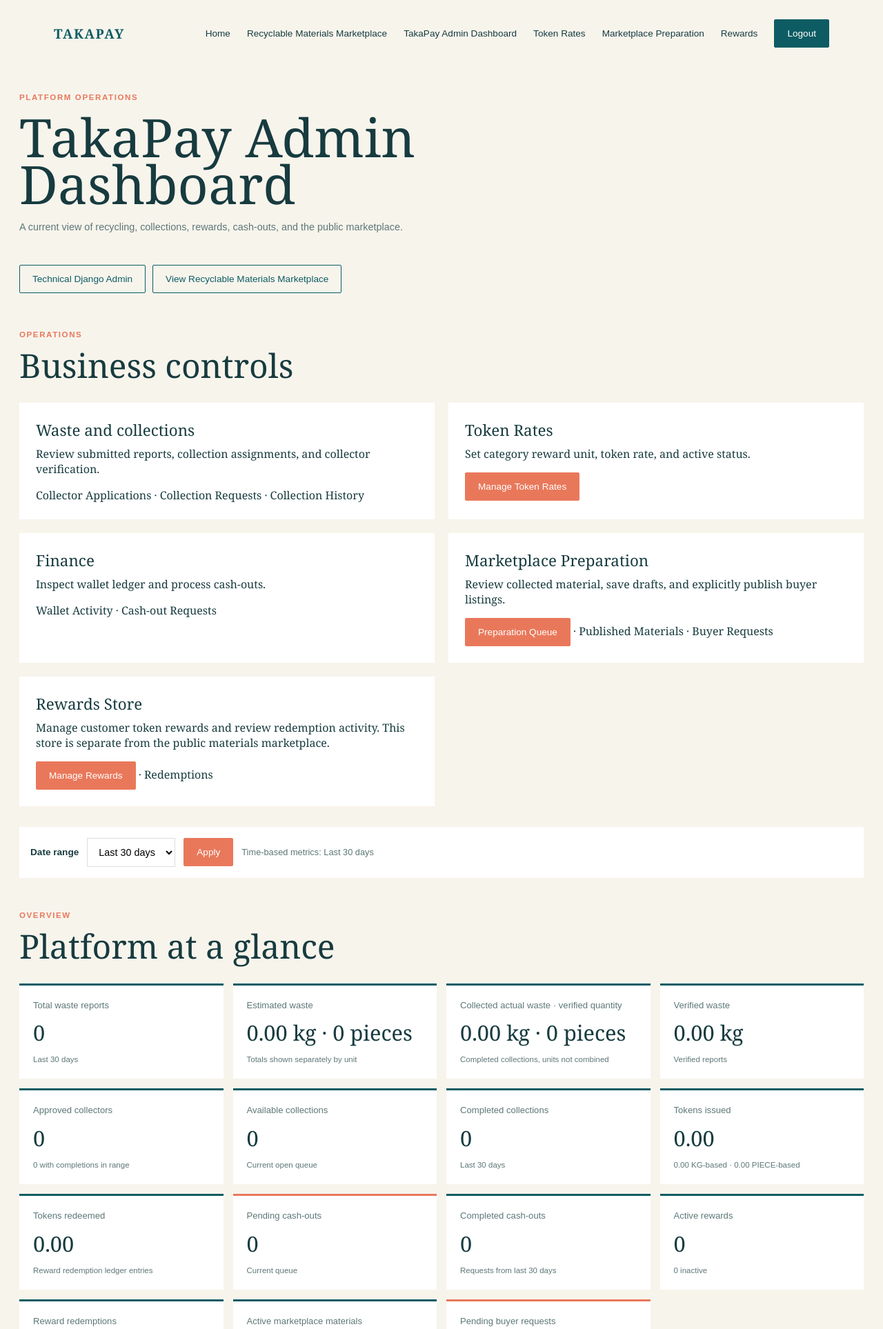
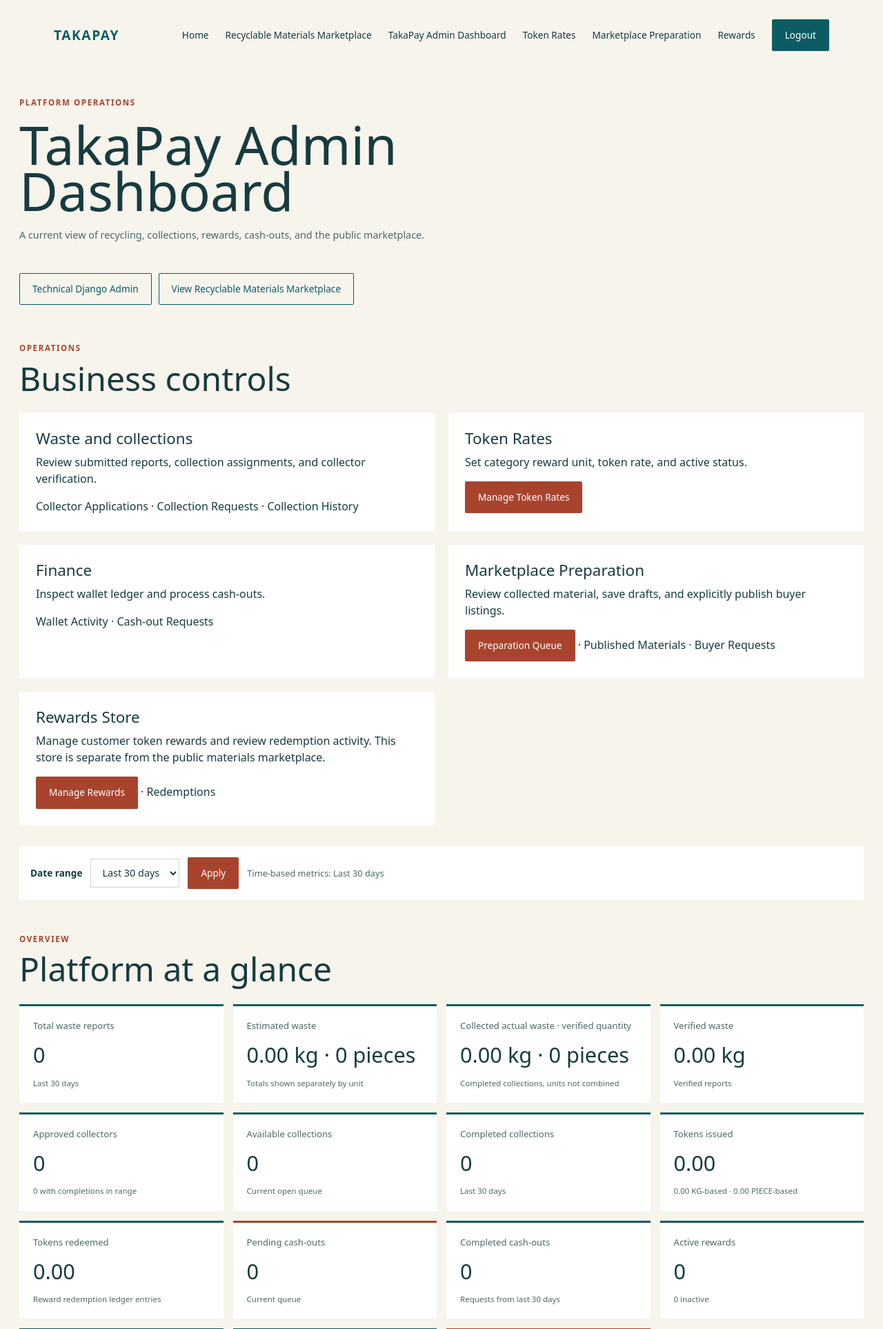
Before and after one commit to issatzuberi99-design/TakaPay, a Django app: page /admin/dashboard/ in a window 1280 px wide. Shown: the top 1927 px of the page at 69% size. Run offline with Django 5.2, Linux system fonts and the light colour scheme; the visitor is signed in with stand-in values (Sample User, id 1); data that the repository does not hold is empty.

Commit message:
Establish TakaPay design system foundation

```diff
--- /dev/null
+++ b/static/css/base.css
@@ -0,0 +1,119 @@
+*,
+*::before,
+*::after {
+    box-sizing: border-box;
+}
+
+html {
+    min-width: 320px;
+    scroll-behavior: smooth;
+}
+
+body {
+    margin: 0;
+    color: var(--color-text);
+    background: var(--color-background);
+    font-family: var(--font-family);
+    font-size: var(--font-size-md);
+    font-weight: var(--font-weight-normal);
+    line-height: var(--line-height-normal);
+    text-rendering: optimizeLegibility;
+}
+
+a {
+    color: inherit;
+    text-decoration: none;
+}
+
+a:hover {
+    color: var(--color-primary);
+}
+
+h1,
+h2,
+h3,
+h4,
+h5,
+h6 {
+    color: inherit;
+    font-family: var(--font-family);
+    font-weight: var(--font-weight-semibold);
+    line-height: var(--line-height-tight);
+    margin-block: 0 var(--space-4);
+}
+
+h1 { font-size: var(--font-size-4xl); }
+h2 { font-size: var(--font-size-3xl); }
+h3 { font-size: var(--font-size-2xl); }
+h4 { font-size: var(--font-size-xl); }
+p { margin-block: 0 var(--space-4); }
+
+ul,
+ol {
+    padding-inline-start: 1.5em;
+}
+
+img,
+picture,
+svg,
+video,
+canvas {
+    max-width: 100%;
+}
+
+img,
+video {
+    height: auto;
+}
+
+button,
+input,
+select,
+textarea {
+    color: inherit;
+    font: inherit;
+}
+
+button,
+[type="button"],
+[type="reset"],
+[type="submit"] {
+    cursor: pointer;
+}
+
+:disabled {
+    cursor: not-allowed;
+}
+
+:focus-visible {
+    outline: 3px solid var(--focus-ring);
+    outline-offset: 3px;
+}
+
+::selection {
+    color: var(--color-surface);
+    background: var(--color-primary);
+}
+
+.ds-visually-hidden {
+    position: absolute;
+    width: 1px;
+    height: 1px;
+    padding: 0;
+    margin: -1px;
+    overflow: hidden;
+    clip: rect(0, 0, 0, 0);
+    white-space: nowrap;
+    border: 0;
+}
+
+@media (prefers-reduced-motion: reduce) {
+    *,
+    *::before,
+    *::after {
+        scroll-behavior: auto !important;
+        animation-duration: 0.01ms !important;
+        animation-iteration-count: 1 !important;
+        transition-duration: 0.01ms !important;
+    }
+}
--- a/static/css/site.css
+++ b/static/css/site.css
@@ -1,57 +1,54 @@
 :root {
-    --ink: #173b3f;
-    --muted: #5d7776;
-    --teal: #0d5c63;
-    --coral: #e9785b;
-    --cream: #f7f4ec;
-    --line: #d9e0d8;
-    --white: #ffffff;
-    font-family: Georgia, "Times New Roman", serif;
+    /* Legacy aliases point to the centralized tokens during gradual migration. */
+    --ink: var(--color-text);
+    --muted: var(--color-text-muted);
+    --teal: var(--color-primary);
+    --coral: var(--color-accent);
+    --cream: var(--color-background);
+    --line: var(--color-border);
+    --white: var(--color-surface);
 }
 
-* { box-sizing: border-box; }
-body { margin: 0; color: var(--ink); background: var(--cream); }
-a { color: inherit; text-decoration: none; }
 .site-header { align-items: center; display: flex; justify-content: space-between; margin: 0 auto; max-width: 1180px; padding: 28px 28px 18px; }
 .brand { color: var(--teal); font-size: 1.2rem; font-weight: 700; letter-spacing: .08em; }
-nav { align-items: center; display: flex; gap: 24px; font-family: Arial, sans-serif; font-size: .85rem; }
+nav { align-items: center; display: flex; gap: 24px; font-family: var(--font-family); font-size: .85rem; }
 nav a:hover, .text-link:hover { color: var(--coral); }
-.nav-button, .button { border: 1px solid var(--teal); border-radius: 2px; display: inline-block; font-family: Arial, sans-serif; font-size: .85rem; padding: 12px 18px; }
+.nav-button, .button { border: 1px solid var(--teal); border-radius: 2px; display: inline-block; font-family: var(--font-family); font-size: .85rem; padding: 12px 18px; }
 .nav-button { background: var(--teal); color: var(--white); }
 .hero { margin: 0 auto; max-width: 1180px; padding: 100px 28px 130px; }
-.eyebrow { color: var(--coral); font-family: Arial, sans-serif; font-size: .72rem; font-weight: 700; letter-spacing: .14em; text-transform: uppercase; }
+.eyebrow { color: var(--coral); font-family: var(--font-family); font-size: .72rem; font-weight: 700; letter-spacing: .14em; text-transform: uppercase; }
 h1, h2, h3, p { margin-top: 0; }
 h1 { font-size: clamp(3.8rem, 9vw, 8rem); font-weight: 400; letter-spacing: 0; line-height: .88; margin: 24px 0; }
 h1 span { color: var(--teal); font-style: italic; }
-.hero-copy { color: var(--muted); font-family: Arial, sans-serif; line-height: 1.7; max-width: 470px; }
+.hero-copy { color: var(--muted); font-family: var(--font-family); line-height: 1.7; max-width: 470px; }
 .hero-actions { display: flex; flex-wrap: wrap; gap: 12px; margin-top: 30px; }
 .button-primary { background: var(--coral); border-color: var(--coral); color: var(--white); }
 .button-secondary { background: transparent; color: var(--teal); cursor: pointer; }
 .flow-section { background: var(--teal); color: var(--white); padding: 80px max(28px, calc((100% - 1124px) / 2)); }
-.flow-section .eyebrow { color: #f5b39f; }
+.flow-section .eyebrow { color: var(--color-on-primary-accent); }
 .section-heading h2, .marketplace-strip h2 { font-size: clamp(2rem, 4vw, 3.8rem); font-weight: 400; line-height: 1; max-width: 570px; }
 .flow-grid { display: grid; gap: 36px 24px; grid-template-columns: repeat(3, 1fr); margin-top: 55px; }
-.flow-grid strong { color: #f5b39f; font-family: Arial, sans-serif; font-size: .75rem; }
+.flow-grid strong { color: var(--color-on-primary-accent); font-family: var(--font-family); font-size: .75rem; }
 .flow-grid h3 { font-size: 1.5rem; font-weight: 400; margin: 14px 0 8px; }
-.flow-grid p { color: #c4d7d0; font-family: Arial, sans-serif; font-size: .9rem; line-height: 1.5; max-width: 210px; }
+.flow-grid p { color: var(--color-on-primary-muted); font-family: var(--font-family); font-size: .9rem; line-height: 1.5; max-width: 210px; }
 .marketplace-strip { align-items: end; display: flex; gap: 30px; justify-content: space-between; margin: 0 auto; max-width: 1180px; padding: 100px 28px; }
-.text-link { color: var(--coral); font-family: Arial, sans-serif; font-size: .9rem; white-space: nowrap; }
-.site-footer { border-top: 1px solid var(--line); color: var(--muted); font-family: Arial, sans-serif; font-size: .8rem; margin: 0 auto; max-width: 1124px; padding: 24px 28px 40px; }
+.text-link { color: var(--coral); font-family: var(--font-family); font-size: .9rem; white-space: nowrap; }
+.site-footer { border-top: 1px solid var(--line); color: var(--muted); font-family: var(--font-family); font-size: .8rem; margin: 0 auto; max-width: 1124px; padding: 24px 28px 40px; }
 .messages { margin: 0 auto; max-width: 1124px; padding: 0 28px; }
-.message { background: var(--white); border-left: 4px solid var(--teal); font-family: Arial, sans-serif; padding: 14px 16px; }
+.message { background: var(--white); border-left: 4px solid var(--teal); font-family: var(--font-family); padding: 14px 16px; }
 .message-error { border-left-color: var(--coral); }
 .form-page { margin: 0 auto; max-width: 620px; padding: 80px 28px 110px; }
 .form-page h1 { font-size: clamp(3rem, 7vw, 5rem); }
-.form-intro { color: var(--muted); font-family: Arial, sans-serif; line-height: 1.6; }
+.form-intro { color: var(--muted); font-family: var(--font-family); line-height: 1.6; }
 .account-form { display: grid; gap: 9px; margin-top: 32px; }
-.account-form label { font-family: Arial, sans-serif; font-size: .85rem; font-weight: 700; margin-top: 10px; }
-.account-form input, .account-form textarea { border: 1px solid var(--line); border-radius: 2px; font: 1rem Arial, sans-serif; padding: 12px; width: 100%; }
-.account-form ul.errorlist { color: var(--coral); font: .85rem Arial, sans-serif; list-style: none; margin: 0; padding: 0; }
-.account-form small { color: var(--muted); font: .8rem Arial, sans-serif; }
+.account-form label { font-family: var(--font-family); font-size: .85rem; font-weight: 700; margin-top: 10px; }
+.account-form input, .account-form textarea { border: 1px solid var(--line); border-radius: 2px; font: 1rem var(--font-family); padding: 12px; width: 100%; }
+.account-form ul.errorlist { color: var(--coral); font: .85rem var(--font-family); list-style: none; margin: 0; padding: 0; }
+.account-form small { color: var(--muted); font: .8rem var(--font-family); }
 nav form { margin: 0; }
 nav button { cursor: pointer; }
-.form-step { color: var(--teal); font: 700 .78rem Arial, sans-serif; letter-spacing: .08em; margin: 24px 0 0; text-transform: uppercase; }
-.location-help, .location-status { color: var(--muted); font: .85rem/1.5 Arial, sans-serif; }
+.form-step { color: var(--teal); font: 700 .78rem var(--font-family); letter-spacing: .08em; margin: 24px 0 0; text-transform: uppercase; }
+.location-help, .location-status { color: var(--muted); font: .85rem/1.5 var(--font-family); }
 .location-status { background: var(--white); border-left: 3px solid var(--coral); padding: 12px; }
 .section-title-row { align-items: center; display: flex; gap: 20px; justify-content: space-between; }
 .section-title-row h1 { margin-bottom: 32px; }
@@ -101,26 +98,27 @@
     .marketplace-strip { align-items: flex-start; flex-direction: column; }
 }
 
+/* Legacy page styles retained during gradual design-system migration. */
 /* TakaPay operations analytics */
 .admin-dashboard { margin: 0 auto; max-width: 1280px; padding: 48px 28px 100px; }
 .admin-dashboard-header { align-items: flex-end; display: flex; flex-wrap: wrap; gap: 28px; justify-content: space-between; }
 .admin-dashboard-header h1 { font-size: clamp(2.7rem, 6vw, 5rem); margin: 18px 0; max-width: 820px; }
-.dashboard-intro, .dashboard-help, .dashboard-summary { color: var(--muted); font: .9rem/1.6 Arial, sans-serif; }
+.dashboard-intro, .dashboard-help, .dashboard-summary { color: var(--muted); font: .9rem/1.6 var(--font-family); }
 .dashboard-intro { max-width: 620px; }
 .dashboard-actions { display: flex; flex-wrap: wrap; gap: 10px; }
 .dashboard-filter { align-items: center; background: var(--white); display: flex; flex-wrap: wrap; gap: 12px; margin: 30px 0 48px; padding: 16px; }
-.dashboard-filter label { font: 700 .85rem Arial, sans-serif; }
-.dashboard-filter select { background: var(--white); border: 1px solid var(--line); font: .9rem Arial, sans-serif; min-height: 42px; padding: 8px 12px; }
-.dashboard-filter span { color: var(--muted); font: .8rem Arial, sans-serif; }
+.dashboard-filter label { font: 700 .85rem var(--font-family); }
+.dashboard-filter select { background: var(--white); border: 1px solid var(--line); font: .9rem var(--font-family); min-height: 42px; padding: 8px 12px; }
+.dashboard-filter span { color: var(--muted); font: .8rem var(--font-family); }
 .dashboard-section { margin-top: 54px; }
 .dashboard-section-heading { align-items: flex-end; display: flex; flex-wrap: wrap; gap: 16px; justify-content: space-between; margin-bottom: 22px; }
 .dashboard-section-heading h2 { font-size: clamp(1.8rem, 4vw, 3rem); font-weight: 400; margin: 6px 0 0; }
 .dashboard-section-heading .eyebrow { margin: 0; }
 .dashboard-kpis { display: grid; gap: 14px; grid-template-columns: repeat(4, minmax(0, 1fr)); }
 .dashboard-kpi { background: var(--white); border-top: 3px solid var(--teal); display: grid; gap: 10px; min-height: 130px; padding: 20px; }
-.dashboard-kpi > span { color: var(--muted); font: .82rem/1.35 Arial, sans-serif; }
+.dashboard-kpi > span { color: var(--muted); font: .82rem/1.35 var(--font-family); }
 .dashboard-kpi strong { font-size: clamp(1.4rem, 2.4vw, 2rem); font-weight: 400; overflow-wrap: anywhere; }
-.dashboard-kpi small { color: var(--muted); font: .72rem/1.4 Arial, sans-serif; }
+.dashboard-kpi small { color: var(--muted); font: .72rem/1.4 var(--font-family); }
 .dashboard-kpi-highlight { border-top-color: var(--coral); }
 .dashboard-panels { display: grid; gap: 20px; grid-template-columns: repeat(2, minmax(0, 1fr)); }
 .dashboard-panel { background: var(--white); min-width: 0; padding: 24px; }
--- /dev/null
+++ b/static/css/tokens.css
@@ -0,0 +1,102 @@
+:root {
+    /* Brand and semantic colors */
+    --color-primary: #0d5c63;
+    --color-primary-hover: #094b51;
+    --color-primary-soft: #dcebe9;
+    --color-accent: #a8442e;
+    --color-accent-soft: #fbe8e1;
+    --color-background: #f7f4ec;
+    --color-surface: #ffffff;
+    --color-surface-muted: #edf1ec;
+    --color-text: #173b3f;
+    --color-text-muted: #4d6867;
+    --color-border: #cbd8d3;
+    --color-success: #176b52;
+    --color-success-soft: #e6f4ed;
+    --color-warning: #805000;
+    --color-warning-soft: #fff4d6;
+    --color-danger: #a63131;
+    --color-danger-hover: #852727;
+    --color-danger-soft: #fce8e8;
+    --color-info: #195f79;
+    --color-info-soft: #e6f2f7;
+    --color-on-primary-muted: #c4d7d0;
+    --color-on-primary-accent: #f5b39f;
+
+    /* Type */
+    --font-family: system-ui, -apple-system, BlinkMacSystemFont, "Segoe UI", sans-serif;
+    --font-size-xs: 0.75rem;
+    --font-size-sm: 0.875rem;
+    --font-size-md: 1rem;
+    --font-size-body: 1rem;
+    --font-size-small: 0.875rem;
+    --font-size-label: 0.875rem;
+    --font-size-button: 0.875rem;
+    --font-size-lg: 1.125rem;
+    --font-size-xl: 1.25rem;
+    --font-size-2xl: 1.5rem;
+    --font-size-3xl: 1.875rem;
+    --font-size-4xl: 2.25rem;
+    --line-height-tight: 1.2;
+    --line-height-normal: 1.5;
+    --line-height-relaxed: 1.7;
+    --font-weight-normal: 400;
+    --font-weight-medium: 500;
+    --font-weight-semibold: 600;
+    --font-weight-bold: 700;
+
+    /* Spacing */
+    --space-0: 0;
+    --space-1: 0.25rem;
+    --space-2: 0.5rem;
+    --space-3: 0.75rem;
+    --space-4: 1rem;
+    --space-5: 1.25rem;
+    --space-6: 1.5rem;
+    --space-8: 2rem;
+    --space-10: 2.5rem;
+    --space-12: 3rem;
+    --space-16: 4rem;
+    --space-xs: var(--space-1);
+    --space-sm: var(--space-2);
+    --space-md: var(--space-4);
+    --space-lg: var(--space-6);
+    --space-xl: var(--space-8);
+    --space-2xl: var(--space-12);
+    --space-3xl: var(--space-16);
+
+    /* Shape and elevation */
+    --radius-sm: 0.25rem;
+    --radius-md: 0.5rem;
+    --radius-lg: 0.875rem;
+    --radius-pill: 999px;
+    --shadow-sm: 0 1px 2px rgb(23 59 63 / 8%);
+    --shadow-md: 0 8px 24px rgb(23 59 63 / 12%);
+
+    /* Motion and layout */
+    --transition-fast: 120ms ease;
+    --transition-normal: 200ms ease;
+    --transition-slow: 320ms ease;
+    --content-width: 74rem;
+    --content-width-narrow: 40rem;
+    --page-padding: 1.75rem;
+    --page-padding-mobile: 1rem;
+    --breakpoint-sm: 40rem;
+    --breakpoint-md: 48rem;
+    --breakpoint-lg: 64rem;
+    --breakpoint-xl: 80rem;
+    --z-base: 0;
+    --z-sticky: 100;
+    --z-overlay: 500;
+    --z-modal: 1000;
+
+    /* Legacy names retained while site.css is migrated page by page. */
+    --ink: var(--color-text);
+    --muted: var(--color-text-muted);
+    --teal: var(--color-primary);
+    --coral: var(--color-accent);
+    --cream: var(--color-background);
+    --line: var(--color-border);
+    --white: var(--color-surface);
+    --focus-ring: #145f9a;
+}
--- a/templates/base.html
+++ b/templates/base.html
@@ -7,50 +7,16 @@
     <meta name="theme-color" content="#0d5c63">
     <meta name="description" content="TakaPay turns recyclable waste into value in Zanzibar.">
     <link rel="manifest" href="{% static 'manifest.json' %}">
+    <link rel="stylesheet" href="{% static 'css/tokens.css' %}">
+    <link rel="stylesheet" href="{% static 'css/base.css' %}">
+    <link rel="stylesheet" href="{% static 'css/components.css' %}">
+    <link rel="stylesheet" href="{% static 'css/layouts.css' %}">
     <link rel="stylesheet" href="{% static 'css/site.css' %}">
     <title>{% block title %}TakaPay{% endblock %}</title>
 </head>
-<body>
-    <header class="site-header">
-        <a class="brand" href="{% url 'home' %}">TAKAPAY</a>
-        <nav aria-label="Main navigation">
-            <a href="{% url 'home' %}">Home</a>
-            <a href="{% url 'marketplace' %}">Recyclable Materials Marketplace</a>
-            {% if user.is_authenticated %}
-                {% if user.role == "admin" or user.is_staff %}
-                    <a href="{% url 'admin_dashboard' %}">TakaPay Admin Dashboard</a>
-                    <a href="{% url 'admin_token_rates' %}">Token Rates</a>
-                    <a href="{% url 'marketplace_preparation' %}">Marketplace Preparation</a>
-                    <a href="{% url 'admin_rewards' %}">Rewards</a>
-                {% elif user.role == "collector" %}
-                    <a href="{% url 'dashboard' %}">Dashboard</a>
-                    <a href="{% url 'collections_dashboard' %}">Available Collections</a>
-                    <a href="{% url 'collections_dashboard' %}#my-collections">My Collections</a>
-                {% else %}
-                    <a href="{% url 'dashboard' %}">Dashboard</a>
-                    <a href="{% url 'wallet' %}">Wallet</a>
-                    <a href="{% url 'reward_list' %}">Rewards Store</a>
-                    <a href="{% url 'redemption_history' %}">Redemption History</a>
-                    <a href="{% url 'cashout_create' %}">Cash Out</a>
-                    <a href="{% url 'cashout_history' %}">Cash-out History</a>
-                    <a href="{% url 'waste_report_create' %}">Report Waste</a>
-                    <a href="{% url 'waste_report_list' %}">My Reports</a>
-                {% endif %}
-                <form method="post" action="{% url 'logout' %}">
-                    {% csrf_token %}
-                    <button class="nav-button" type="submit">Logout</button>
-                </form>
-            {% else %}
-                <a href="{% url 'login' %}">Login</a>
-                <a class="nav-button" href="{% url 'register' %}">Register</a>
-            {% endif %}
-        </nav>
-    </header>
-    {% if messages %}
-        <div class="messages" aria-live="polite">
-            {% for message in messages %}<p class="message message-{{ message.tags }}">{{ message }}</p>{% endfor %}
-        </div>
-    {% endif %}
+<body class="{% block body_class %}{% endblock %}">
+    {% include "components/navigation.html" %}
+    {% include "components/messages.html" %}
     <main>{% block content %}{% endblock %}</main>
     <footer class="site-footer">Building a cleaner, more valuable Zanzibar.</footer>
     <script src="{% static 'js/app.js' %}"></script>
--- /dev/null
+++ b/templates/components/empty_state.html
@@ -0,0 +1,5 @@
+<div class="ds-empty-state">
+    {% if heading %}<h2 class="ds-empty-state__title">{{ heading }}</h2>{% endif %}
+    {% if message %}<p>{{ message }}</p>{% endif %}
+    {% if action_url and action_label %}<a class="ds-button ds-button--primary" href="{{ action_url }}">{{ action_label }}</a>{% endif %}
+</div>
--- /dev/null
+++ b/templates/components/messages.html
@@ -0,0 +1,5 @@
+{% if messages %}
+    <div class="messages" aria-live="polite">
+        {% for message in messages %}<p class="message message-{{ message.tags }}">{{ message }}</p>{% endfor %}
+    </div>
+{% endif %}
--- /dev/null
+++ b/templates/layouts/admin.html
@@ -0,0 +1,3 @@
+{% extends "base.html" %}
+{% block body_class %}layout-admin{% endblock %}
+{% block content %}{% block page_content %}{% endblock %}{% endblock %}
--- /dev/null
+++ b/templates/layouts/auth.html
@@ -0,0 +1,3 @@
+{% extends "base.html" %}
+{% block body_class %}layout-auth{% endblock %}
+{% block content %}{% block page_content %}{% endblock %}{% endblock %}
--- /dev/null
+++ b/templates/layouts/collector.html
@@ -0,0 +1,3 @@
+{% extends "base.html" %}
+{% block body_class %}layout-collector{% endblock %}
+{% block content %}{% block page_content %}{% endblock %}{% endblock %}
--- /dev/null
+++ b/templates/layouts/customer.html
@@ -0,0 +1,3 @@
+{% extends "base.html" %}
+{% block body_class %}layout-customer{% endblock %}
+{% block content %}{% block page_content %}{% endblock %}{% endblock %}
--- /dev/null
+++ b/templates/layouts/public.html
@@ -0,0 +1,3 @@
+{% extends "base.html" %}
+{% block body_class %}layout-public{% endblock %}
+{% block content %}{% block page_content %}{% endblock %}{% endblock %}
```
Also changed, not shown: other parts of static/css/site.css (+20 -20 lines), static/css/components.css (added, +110 -0 lines), static/css/layouts.css (added, +33 -0 lines), templates/components/form_field.html (added, +9 -0 lines), templates/components/navigation.html (added, +35 -0 lines), templates/components/status_badge.html (added, +11 -0 lines).
